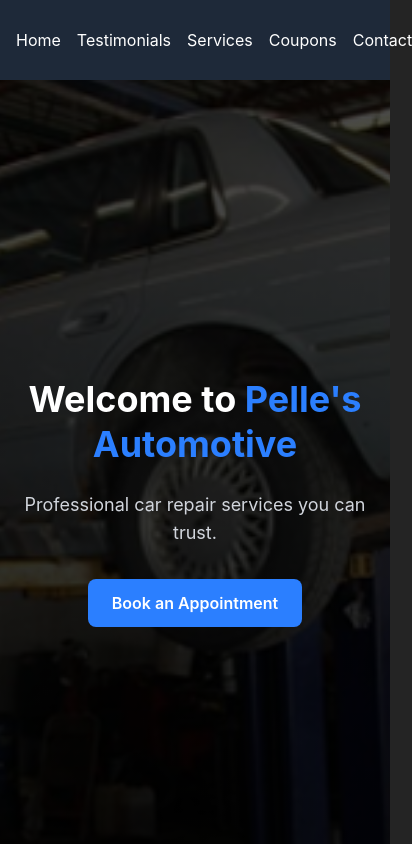
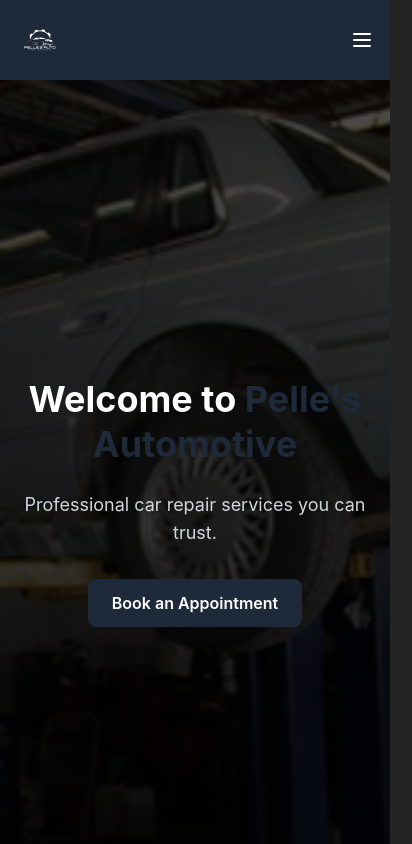
Before and after one commit to taneracar/pelles-auto, a React (Vite) app: page / in a window 390 px wide. Shown: the top 844 px of the page, 412 px wide, since content can reach past the window. Built offline with nearby package versions, Linux system fonts and the light colour scheme.

Commit message:
responsble navbar

```diff
--- a/src/components/Hero.jsx
+++ b/src/components/Hero.jsx
@@ -53,12 +53,12 @@
       {/* Content */}
       <div className="relative z-30 flex flex-col items-center justify-center h-full px-4 text-center">
         <h1 className="text-4xl sm:text-5xl md:text-6xl font-bold mb-6 text-white leading-tight">
-          Welcome to <span className="text-blue-500">Pelle's Automotive</span>
+          Welcome to <span className="text-gray-800">Pelle's Automotive</span>
         </h1>
         <p className="text-lg sm:text-xl md:text-2xl mb-8 text-gray-300">
           Professional car repair services you can trust.
         </p>
-        <button className="bg-blue-500 hover:bg-blue-600 text-white px-6 py-3 sm:px-8 sm:py-4 rounded-lg font-semibold cursor-pointer transition duration-300 ease-in-out transform hover:scale-105">
+        <button className="bg-gray-800 hover:bg-gray-700 text-white px-6 py-3 sm:px-8 sm:py-4 rounded-lg font-semibold cursor-pointer transition duration-300 ease-in-out transform hover:scale-105">
           Book an Appointment
         </button>
       </div>
@@ -68,21 +68,13 @@
         onClick={handlePrev}
         className="absolute left-5 sm:left-8 top-1/2 transform -translate-y-1/2 bg-gray-800 hover:bg-gray-700 text-white p-3 sm:p-4 rounded-full z-30 hidden sm:block"
       >
-        <img
-          src={prevIcon}
-          alt="Previous"
-          className="w-6 h-6 sm:w-8 sm:h-8"
-        />
+        <img src={prevIcon} alt="Previous" className="w-6 h-6 sm:w-8 sm:h-8" />
       </button>
       <button
         onClick={handleNext}
         className="absolute right-5 sm:right-8 top-1/2 transform -translate-y-1/2 bg-gray-800 hover:bg-gray-700 text-white p-3 sm:p-4 rounded-full z-30 hidden sm:block"
       >
-        <img
-          src={nextIcon}
-          alt="Next"
-          className="w-6 h-6 sm:w-8 sm:h-8"
-        />
+        <img src={nextIcon} alt="Next" className="w-6 h-6 sm:w-8 sm:h-8" />
       </button>
 
       {/* Dots Navigation */}
--- a/src/components/Navbar.jsx
+++ b/src/components/Navbar.jsx
@@ -1,6 +1,13 @@
+import { useState } from "react";
 import { Link } from "react-router-dom";
 
 const Navbar = () => {
+  const [isMenuOpen, setIsMenuOpen] = useState(false);
+
+  const toggleMenu = () => {
+    setIsMenuOpen(!isMenuOpen);
+  };
+
   return (
     <nav className="bg-gray-800 text-white p-4 sticky top-0 z-50">
       <div className="container mx-auto flex justify-between items-center">
@@ -12,8 +19,26 @@
           />
         </Link>
 
+        {/* Hamburger Menu Icon */}
+        <button className="md:hidden flex items-center" onClick={toggleMenu}>
+          <svg
+            xmlns="http://www.w3.org/2000/svg"
+            className="w-6 h-6"
+            fill="none"
+            stroke="currentColor"
+            viewBox="0 0 24 24"
+            strokeWidth="2"
+          >
+            <path
+              strokeLinecap="round"
+              strokeLinejoin="round"
+              d="M4 6h16M4 12h16M4 18h16"
+            />
+          </svg>
+        </button>
+
         {/* Navigation Links */}
-        <ul className="flex space-x-4">
+        <ul className={`${isMenuOpen ? "block" : "hidden"} md:flex space-x-4`}>
           <li>
             <Link to="/" className="hover:underline">
               Home
@@ -41,6 +66,41 @@
           </li>
         </ul>
       </div>
+
+      {/* Mobile Menu */}
+      <div
+        className={`${
+          isMenuOpen ? "block" : "hidden"
+        } md:hidden absolute left-0 top-16 w-full bg-gray-800 p-4`}
+      >
+        <ul className="space-y-4 text-center">
+          <li>
+            <Link to="/" className="hover:underline block">
+              Home
+            </Link>
+          </li>
+          <li>
+            <Link to="/testimonials" className="hover:underline block">
+              Testimonials
+            </Link>
+          </li>
+          <li>
+            <Link to="/services" className="hover:underline block">
+              Services
+            </Link>
+          </li>
+          <li>
+            <Link to="/coupons" className="hover:underline block">
+              Coupons
+            </Link>
+          </li>
+          <li>
+            <Link to="/contact" className="hover:underline block">
+              Contact
+            </Link>
+          </li>
+        </ul>
+      </div>
     </nav>
   );
 };
```
